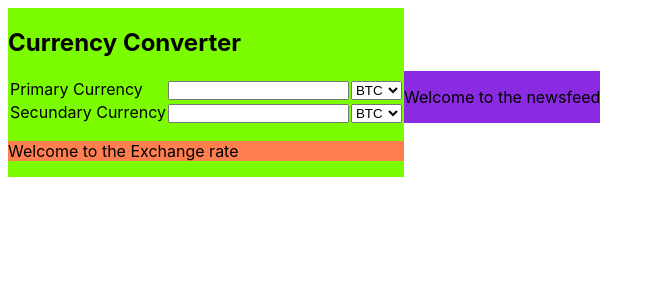
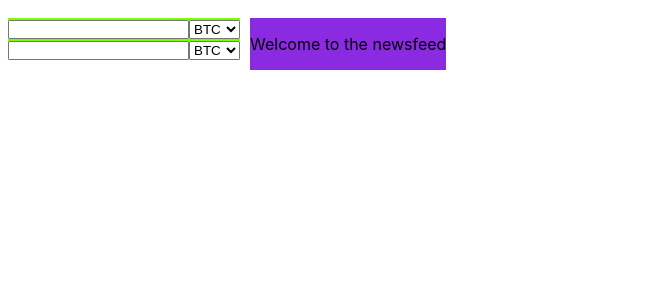
Before and after one commit to hansbastiaan/gh-convert-crypto-app, a React (Create React App) app: page / in a window 1280 px wide. Shown: the top 300 px of the page, without its empty margins (0-655 px from the left). Built offline with nearby package versions, Linux system fonts and the light colour scheme.

Commit message:
table vervangen door DIV

```diff
--- a/src/components/CurrencyConverter.js
+++ b/src/components/CurrencyConverter.js
@@ -12,66 +12,51 @@ const CurrencyConverter = () => {
 
     return (
         <div className="currency-converter">
-            <h2>Currency Converter</h2>
+            {/* primary currency converter amount */}
             <div className="input-box">
-                <table>
-                    <tbody>
-                        <tr>
-                            <td>Primary Currency</td>
-                            <td>
+                <div className="amount-primary-currency">
                     <input
                         type="number"
-                                    name="primaryCurrency"
+                        name="primaryCurrencyAmount"
                         value={""}
                     />
-                            </td>
-                            <td>
+                </div>
+                <div className="input-crypto">
                     <select
                         value={""}
                         name="primaryCurrencyOption"
                         className="currency-options"
                     >
-                                    {currencies.map(
-                                        (currency: string, _index: number) => (
-                                            <option key={_index}>
-                                                {currency}
-                                            </option>
-                                        )
-                                    )}
+                        {currencies.map((currency: string, _index: number) => (
+                            <option>{currency}</option>
+                        ))}
                         ;
                     </select>
-                            </td>
-                        </tr>
-                        <tr>
-                            <td>Secundary Currency</td>
-                            <td>
+                </div>
+            </div>
+
+            {/* secumdary currency converter amount */}
+            <div className="input-box">
+                <div className="amount-secondary-currency">
                     <input
                         type="number"
-                                    name="secondaryCurrency"
+                        name="secondaryCurrencyAmount"
                         value={""}
                     />
-                            </td>
-                            <td>
+                </div>
+                <div className="input-crypto">
                     <select
                         value={""}
                         name="secondaryCurrencyOption"
                         className="currency-options"
                     >
-                                    {currencies.map(
-                                        (currency: string, _index: number) => (
+                        {currencies.map((currency: string, _index: number) => (
                             <option>{currency}</option>
-                                        )
-                                    )}
-                                    ;
+                        ))}
                     </select>
-                            </td>
-                        </tr>
-                    </tbody>
-                </table>
                 </div>
-            <ExchangeRate />
+            </div>
         </div>
     );
 };
-
 export default CurrencyConverter;
--- a/src/index.css
+++ b/src/index.css
@@ -25,8 +25,13 @@ body {
 
 .currency-converter {
     background-color: lawngreen;
+    margin-right: 10px;
 }
 
 .exchange-rate {
     background-color: coral;
 }
+
+.input-box {
+    display: flex;
+}
```
Lines whose indentation alone changed are shown as unchanged.
